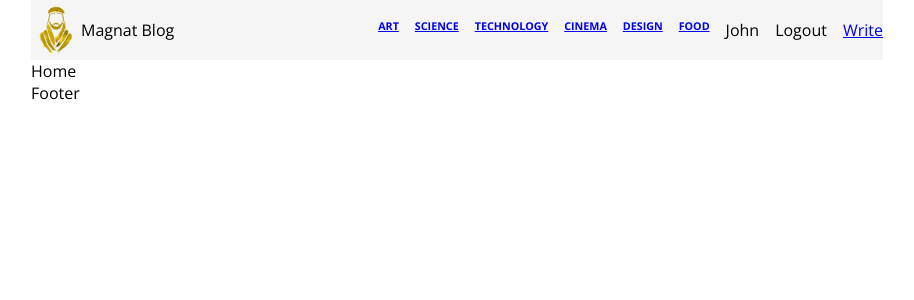
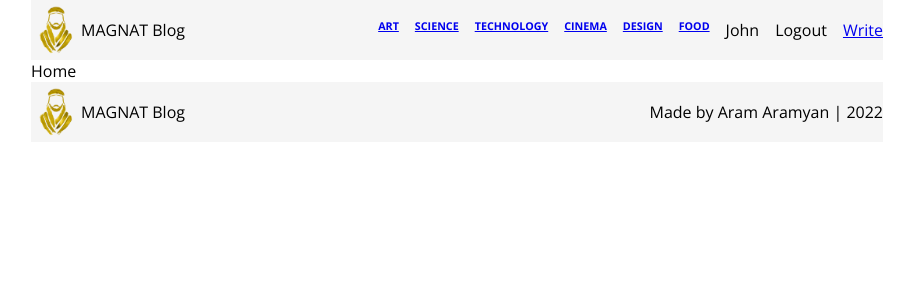
Before and after one commit to aramaramyan/blog-app, a React (Create React App) app in the folder client/: page / in a window 1280 px wide. Shown: the top 300 px of the page, without its empty margins (183-1097 px from the left). Built offline with nearby package versions, Linux system fonts and the light colour scheme.

Commit message:
feat: add Footer component initial styles

```diff
--- a/client/src/components/Footer.jsx
+++ b/client/src/components/Footer.jsx
@@ -1,8 +1,39 @@
 import React from "react";
+import { makeStyles } from "@mui/styles";
+import logo from "./../img/MAGNAT DESIGN-min.PNG";
+
+const useStyles = makeStyles({
+  footerWrapper: {
+    display: "flex",
+    justifyContent: "space-between",
+    alignItems: "center",
+    width: "100%",
+    height: 60,
+    backgroundColor: "whitesmoke",
+  },
+  logoWrapper: {
+    display: "flex",
+    justifyContent: "center",
+    alignItems: "center",
+    height: 60,
+  },
+  logo: {
+    width: 50,
+    height: 50,
+  },
+});
 
 const Footer = () => {
+  const classes = useStyles();
+
   return (
-    <div>Footer</div>
+    <div className={classes.footerWrapper}>
+      <div className={classes.logoWrapper}>
+        <img src={logo} alt="Magnat Logo" className={classes.logo} />
+        <span>MAGNAT Blog</span>
+      </div>
+      <span>Made by Aram Aramyan | 2022</span>
+    </div>
   );
 };
 
--- a/client/src/components/Navbar.jsx
+++ b/client/src/components/Navbar.jsx
@@ -32,7 +32,7 @@ const Navbar = () => {
     <div className={classes.navbarWrapper}>
       <div className={classes.logoWrapper}>
         <img src={logo} alt="Magnat Logo" className={classes.logo} />
-        <span>Magnat Blog</span>
+        <span>MAGNAT Blog</span>
       </div>
       <Stack direction="row" spacing={2}>
         <Link to="/?cat=art">
```
